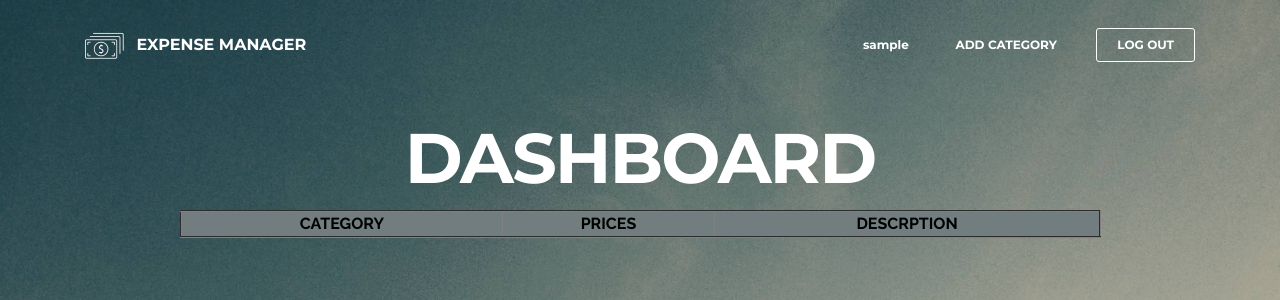
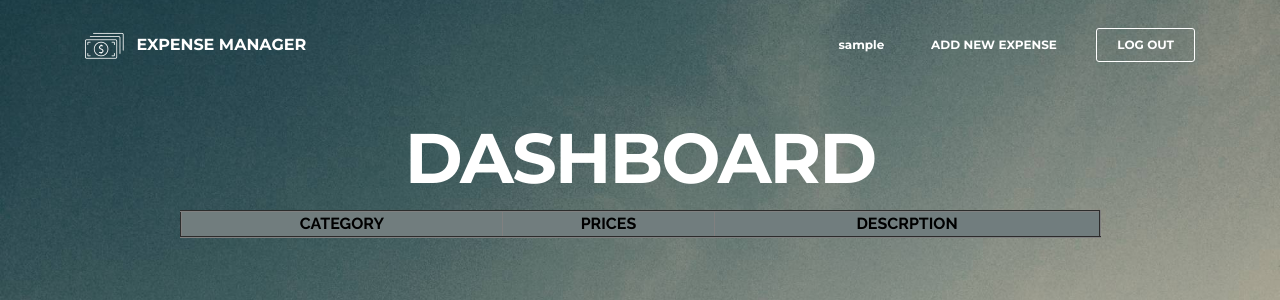
Before and after one commit to hriks/expense_manager, a Flask app: page /asd in a window 1280 px wide. Shown: the top 300 px of the page. Run offline with Flask 2, Linux system fonts and the light colour scheme; the visitor is signed in with stand-in values (Sample User, id 1); data that the repository does not hold is empty; some libraries are stand-ins or nearby versions; some web fonts are replaced.

Commit message:
initial commit

```diff
--- a/templates/index.html
+++ b/templates/index.html
@@ -44,7 +44,7 @@
 
                     <ul class="nav-dropdown collapse pull-xs-right nav navbar-nav navbar-toggleable-sm" id="exCollapsingNavbar"><li class="nav-item"><a class="nav-link link" href="">{% if session['name'] %}
             <strong>{{session['name']}} </strong>{% else %}<a href="{{ url_for('login') }}"> PLEASE LOGIN</a>
-            {% endif %}&nbsp;</a></li><li class="nav-item"><a class="nav-link link" href="{{ url_for('add') }}">ADD CATEGORY&nbsp;</a></li><li class="nav-item nav-btn"><a class="nav-link btn btn-white btn-white-outline" href="{{ url_for('clearsession') }}">LOG OUT</a></li></ul>
+            {% endif %}&nbsp;</a></li><li class="nav-item"><a class="nav-link link" href="{{ url_for('add') }}">ADD NEW EXPENSE&nbsp;</a></li><li class="nav-item nav-btn"><a class="nav-link btn btn-white btn-white-outline" href="{{ url_for('clearsession') }}">LOG OUT</a></li></ul>
                     <button hidden="" class="navbar-toggler navbar-close" type="button" data-toggle="collapse" data-target="#exCollapsingNavbar">
                         <div class="close-icon"></div>
                     </button>
```
